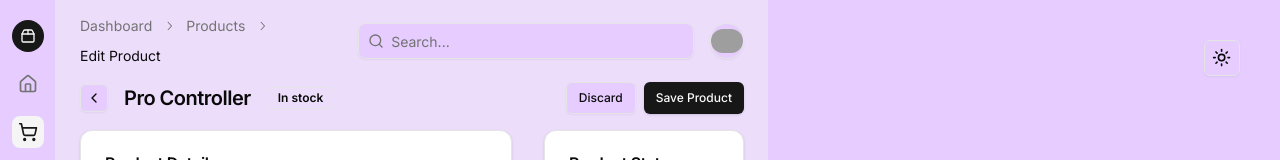
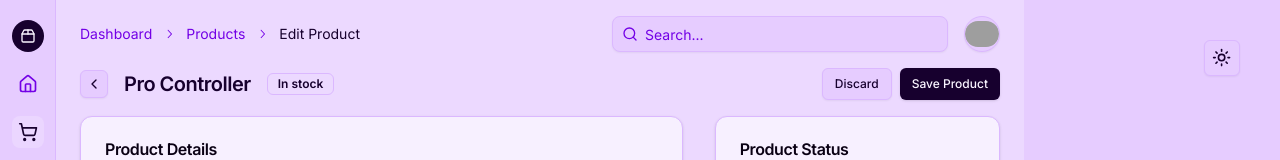
Before and after one commit to jenniferfix/jenniferfix.ca, a Next.js app: page /testing in a window 1280 px wide. Shown: the top 160 px of the page. Built offline with nearby package versions, Linux system fonts and the light colour scheme; grey boxes are pictures that could not be loaded.

Commit message:
initial coloring

```diff
--- a/src/app/globals.css
+++ b/src/app/globals.css
@@ -25,24 +25,24 @@
 @layer base {
   :root {
     --background: 270 100% 90%;
-    --foreground: 0 0% 3.9%;
-    --card: 0 0% 100%;
-    --card-foreground: 0 0% 3.9%;
-    --popover: 0 0% 100%;
-    --popover-foreground: 0 0% 3.9%;
-    --primary: 0 0% 9%;
-    --primary-foreground: 0 0% 98%;
-    --secondary: 0 0% 96.1%;
-    --secondary-foreground: 0 0% 9%;
-    --muted: 0 0% 96.1%;
-    --muted-foreground: 0 0% 45.1%;
-    --accent: 0 0% 96.1%;
-    --accent-foreground: 0 0% 9%;
-    --destructive: 0 84.2% 60.2%;
-    --destructive-foreground: 0 0% 98%;
-    --border: 0 0% 89.8%;
-    --input: 0 0% 89.8%;
-    --ring: 0 0% 3.9%;
+    --foreground: 270 100% 9%;
+    --card: 270 100% 97%;
+    --card-foreground: 270 100% 3.9%;
+    --popover: 270 100% 100%;
+    --popover-foreground: 270 100% 3.9%;
+    --primary: 270 100% 9%;
+    --primary-foreground: 270 100% 98%;
+    --secondary: 270 100% 96.1%;
+    --secondary-foreground: 270 100% 9%;
+    --muted: 270 100% 96.1%;
+    --muted-foreground: 270 100% 45.1%;
+    --accent: 270 100% 92%;
+    --accent-foreground: 270 100% 9%;
+    --destructive: 270 84.2% 60.2%;
+    --destructive-foreground: 270 100% 98%;
+    --border: 270 100% 86%;
+    --input: 270 100% 86%;
+    --ring: 270 100% 3.9%;
     --chart-1: 12 76% 61%;
     --chart-2: 173 58% 39%;
     --chart-3: 197 37% 24%;
@@ -52,24 +52,24 @@
   }
   .dark {
     --background: 270 100% 9%;
-    --foreground: 0 0% 98%;
-    --card: 0 0% 3.9%;
-    --card-foreground: 0 0% 98%;
-    --popover: 0 0% 3.9%;
-    --popover-foreground: 0 0% 98%;
-    --primary: 0 0% 98%;
-    --primary-foreground: 0 0% 9%;
-    --secondary: 0 0% 14.9%;
-    --secondary-foreground: 0 0% 98%;
-    --muted: 0 0% 14.9%;
-    --muted-foreground: 0 0% 63.9%;
-    --accent: 0 0% 14.9%;
-    --accent-foreground: 0 0% 98%;
-    --destructive: 0 62.8% 30.6%;
+    --foreground: 270 100% 98%;
+    --card: 270 100% 3.9%;
+    --card-foreground: 270 010% 98%;
+    --popover: 270 100% 3.9%;
+    --popover-foreground: 270 100% 98%;
+    --primary: 270 100% 98%;
+    --primary-foreground: 270 100% 9%;
+    --secondary: 270 100% 14.9%;
+    --secondary-foreground: 270 100% 98%;
+    --muted: 270 100% 14.9%;
+    --muted-foreground: 270 40% 75%;
+    --accent: 270 100% 14.9%;
+    --accent-foreground: 270 100% 98%;
+    --destructive: 270 62.8% 30.6%;
     --destructive-foreground: 0 0% 98%;
-    --border: 0 0% 14.9%;
-    --input: 0 0% 14.9%;
-    --ring: 0 0% 83.1%;
+    --border: 270 100% 14.9%;
+    --input: 270 100% 25%;
+    --ring: 270 100% 83.1%;
     --chart-1: 220 70% 50%;
     --chart-2: 160 60% 45%;
     --chart-3: 30 80% 55%;
--- a/src/app/testing/page.tsx
+++ b/src/app/testing/page.tsx
@@ -70,7 +70,7 @@ import {
 
 export default function Dashboard() {
   return (
-    <div className="max-w-screen-md">
+    <div className="max-w-screen-lg">
       <div className="flex min-h-screen w-full flex-col bg-muted/40">
         <TooltipProvider>
           <aside className="fixed inset-y-0 left-0 z-10 hidden w-14 flex-col border-r bg-background sm:flex">
```
